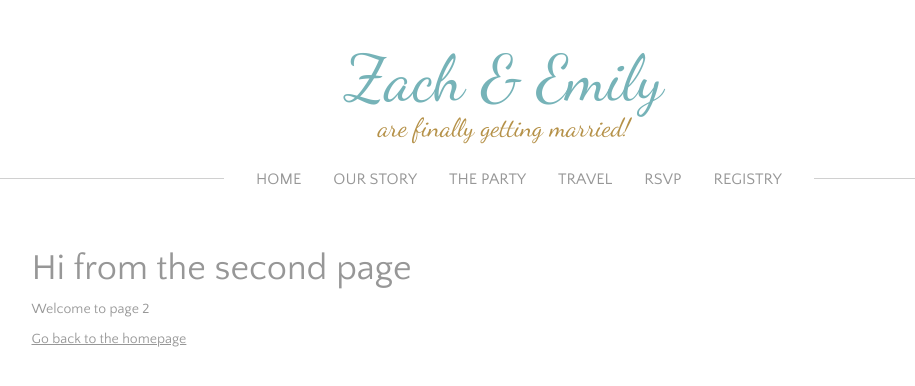
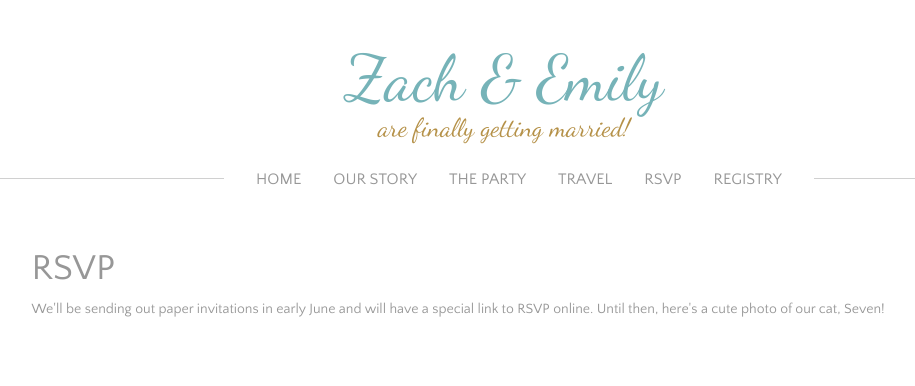
Before and after one commit to znation/zachandemilyarefinallygettingmarried.com, a Gatsby site: page /rsvp in a window 1280 px wide. Shown: the whole page, without its empty margins (136-1051 px from the left). Built offline with nearby package versions, Linux system fonts and the light colour scheme; Gatsby itself is replaced by a stand-in of ours.

Commit message:
Add rsvp page

```diff
--- a/src/pages/rsvp.js
+++ b/src/pages/rsvp.js
@@ -1,13 +1,13 @@
 import React from 'react'
-import { Link } from 'gatsby'
 
 import { PageLayout } from '../components/layout'
 
 const SecondPage = () => (
   <PageLayout>
-    <h1>Hi from the second page</h1>
-    <p>Welcome to page 2</p>
-    <Link to="/">Go back to the homepage</Link>
+    <h1>RSVP</h1>
+    <p>We'll be sending out paper invitations in early June and will have a special link to RSVP online. Until then, here's a cute photo of our cat, Seven!</p>
+    <p>
+    </p>
   </PageLayout>
 )
 
```
